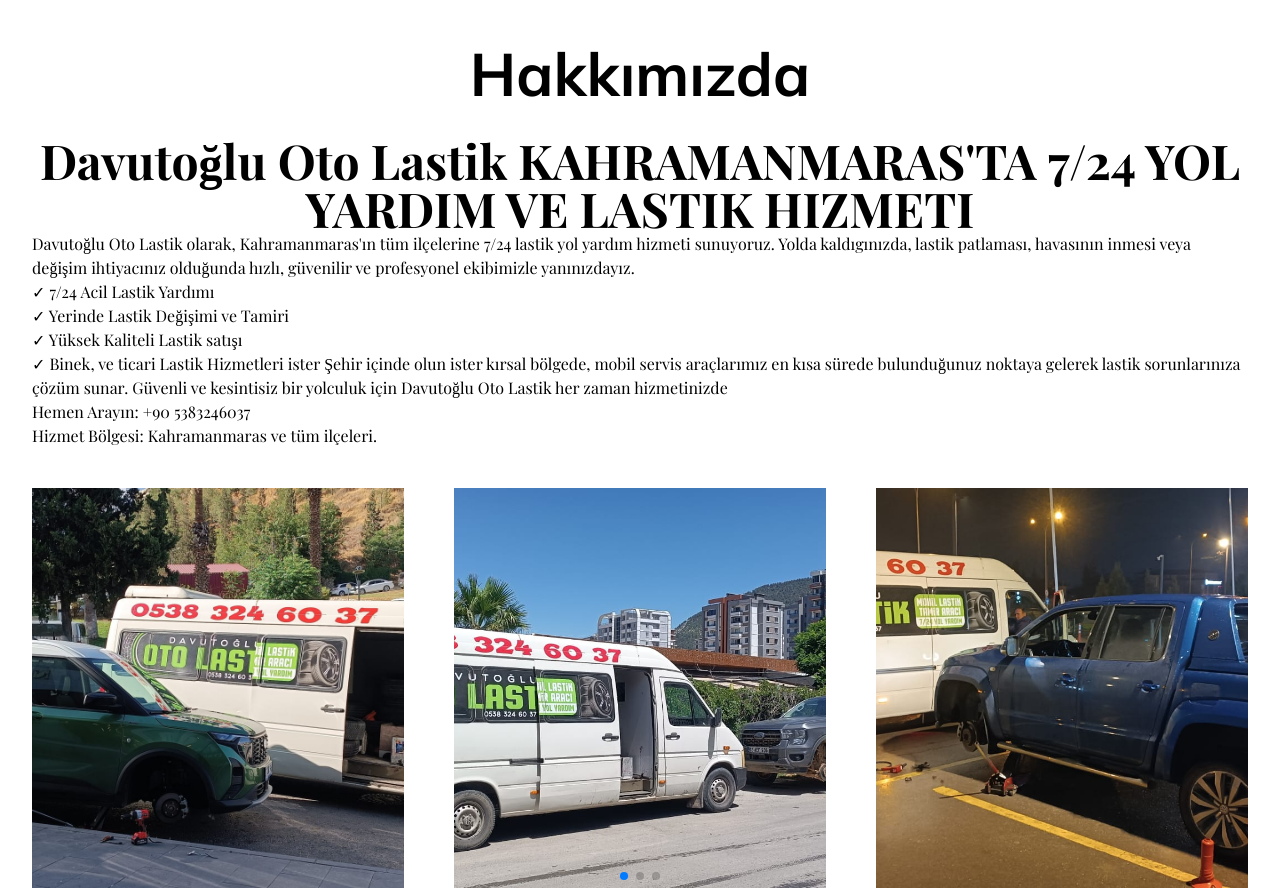
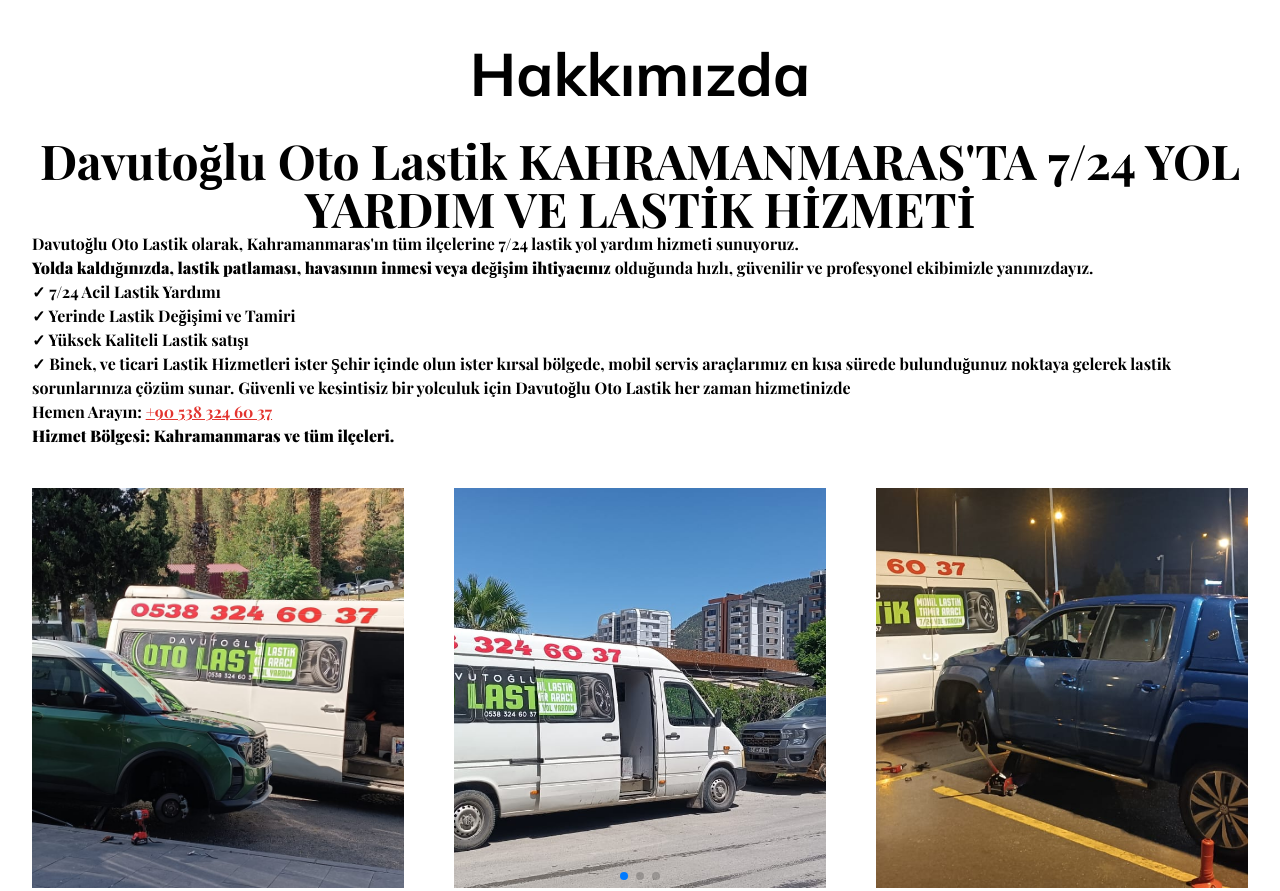
Before and after one commit to hagiysf/davutoglu_otolastik, a website: page index.html in a window 1280 px wide. Shown: the part 1020-1911 px from the top of the page. Drawn offline with nearby package versions, Linux system fonts and the light colour scheme; a web font is replaced by a local one.

Commit message:
HTM-de telefon linkini kırmızı yaptım, CSS link-red kuralı eklendi

```diff
--- a/assets/css/style.css
+++ b/assets/css/style.css
@@ -104,3 +104,4 @@
     background-position:right center;
   }
 }
+.link-red{ @apply text-red-600 underline; }
--- a/index.html
+++ b/index.html
@@ -3,16 +3,16 @@
 <head>
     <meta charset="UTF-8">
     <meta name="viewport" content="width=device-width, initial-scale=1.0">
-    <title>Davutoğlu Oto Lastik 7/24 Yol Yardımı </title>
+    <title>Kahramanmaraş Açık Lastikçi | En Yakın 7/24 Yol Yardım </title>
     <meta name="description"
-        content="Kahramanmaraş ve Onikişubat ilçesinde 7/24 hizmet veren Davutoğlu Oto Lastik; gece açık lastikçi, yolda lastik tamiri, mobil lastik değişimi ve acil yol yardımı sunar. Hemen ara: 0538 324 60 37, gece açık lastikçi, yolda lastik tamiri, Kahramanmaraş lastikçi, yol yardım lastik, lastikçi, " />
-    <link rel="canonical" href="https://hagiysf.github.io/davutoglu_otolastik/" />
+        content="Kahramanmaraş Lastikçi; gece açık lastikçi, yolda lastik tamiri, mobil lastik değişimi ve acil yol yardımı sunar. Hemen ara: 0538 324 60 37, gece açık lastikçi, yolda lastik tamiri, Kahramanmaraş lastikçi, yol yardım lastik, lastikçi, en yakın lastikçi" />
+    <link rel="canonical" href="https://davutogluotolastik.com/" />
 
     <link rel="stylesheet" href="assets/css/output.css">
     <link rel="stylesheet" href="https://cdn.jsdelivr.net/npm/swiper@11/swiper-bundle.min.css" />
     <link rel="preconnect" href="https://fonts.googleapis.com">
     <link rel="preconnect" href="https://fonts.gstatic.com" crossorigin>
-    <link rel="icon" type="image/png" sizes="32x32" href="assets/images/logo1.png">
+    <link rel="icon" type="image/png" sizes="32x32" href="assets/images/logo.png">
     <link
         href="https://fonts.googleapis.com/css2?family=Mulish:ital,wght@0,200..1000;1,200..1000&family=Playfair+Display:ital,wght@0,400..900;1,400..900&display=swap"
         rel="stylesheet">
@@ -67,7 +67,7 @@
                 style="background-image: url(assets/images/resim2.png);">
                 <div
                     class="flex flex-col justify-center lg:items-start items-center h-full w-full lg:pl-42 pl-0 gap-4 relative z-20 hover:opacity-100 lg:opacity-0 opacity-100  transition-all duration-300">
-                    <h1 class="md:text-5xl text-4xl font-bold text-center text-white">Mobil Oto Yardım</h1>
+                    <h1 class="md:text-5xl text-4xl font-bold text-center text-white">Yolda Lastik Tamiri</h1>
 
                     <div class="flex md:justify-start justify-center gap-2 flex-wrap mt-4">
                         <a href="tel:+905383246037"
@@ -84,23 +84,29 @@
         <div class="container">
             <h2 class="text-center md:text-6xl text-4xl font-bold font-mulish mb-8">Hakkımızda</h2>
             <h1 class="md:text-5xl text-4xl font-bold text-center text-black">Davutoğlu Oto Lastik KAHRAMANMARAS'TA 7/24
-                YOL YARDIM VE LASTIK HIZMETI <br></h1>
+                YOL YARDIM VE LASTİK HİZMETİ <br></h1>
 
             <p>
 
 
-                Davutoğlu Oto Lastik olarak, Kahramanmaras'ın tüm ilçelerine
-                7/24 lastik yol yardım hizmeti sunuyoruz. Yolda kaldıgınızda, lastik patlaması, havasının inmesi veya
-                değişim ihtiyacınız olduğunda hızlı, güvenilir ve profesyonel ekibimizle yanınızdayız. <br>
+                <b>Davutoğlu Oto Lastik olarak, Kahramanmaras'ın tüm ilçelerine
+                    7/24 lastik yol yardım hizmeti sunuyoruz. <br>
+                <b>Yolda kaldığınızda, lastik patlaması, havasının inmesi veya
+                    değişim ihtiyacınız</b> olduğunda hızlı, güvenilir ve profesyonel ekibimizle yanınızdayız.</b> <br>
 
-                ✓ 7/24 Acil Lastik Yardımı <br>
-                ✓ Yerinde Lastik Değişimi ve Tamiri <br>
-                ✓ Yüksek Kaliteli Lastik satışı <br>
-                ✓ Binek, ve ticari Lastik Hizmetleri ister Şehir içinde olun ister kırsal bölgede, mobil servis
-                araçlarımız en kısa sürede bulunduğunuz noktaya gelerek lastik sorunlarınıza çözüm sunar. Güvenli ve
-                kesintisiz bir yolculuk için Davutoğlu Oto Lastik her zaman hizmetinizde <br>
-                Hemen Arayın: +90 5383246037 <br>
-                Hizmet Bölgesi: Kahramanmaras ve tüm ilçeleri.
+                <b>✓ 7/24 Acil Lastik Yardımı <br>
+                    ✓ Yerinde Lastik Değişimi ve Tamiri <br>
+                    ✓ Yüksek Kaliteli Lastik satışı <br>
+                    ✓ Binek, ve ticari Lastik Hizmetleri ister Şehir içinde olun ister kırsal bölgede, mobil servis
+                    araçlarımız en kısa sürede bulunduğunuz noktaya gelerek lastik sorunlarınıza çözüm sunar. Güvenli ve
+                    kesintisiz bir yolculuk için Davutoğlu Oto Lastik her zaman hizmetinizde </b><br>
+            <p>
+                <b>Hemen Arayın:
+                    <a href="tel:+905383246037" class="link-red">
+                        +90&nbsp;538&nbsp;324&nbsp;60&nbsp;37
+                    </a>
+            </p>
+            <b> Hizmet Bölgesi: Kahramanmaras ve tüm ilçeleri.</b>
             </p>
 
             <div class="my-10">
```
Also changed, not shown: assets/css/output.css.
